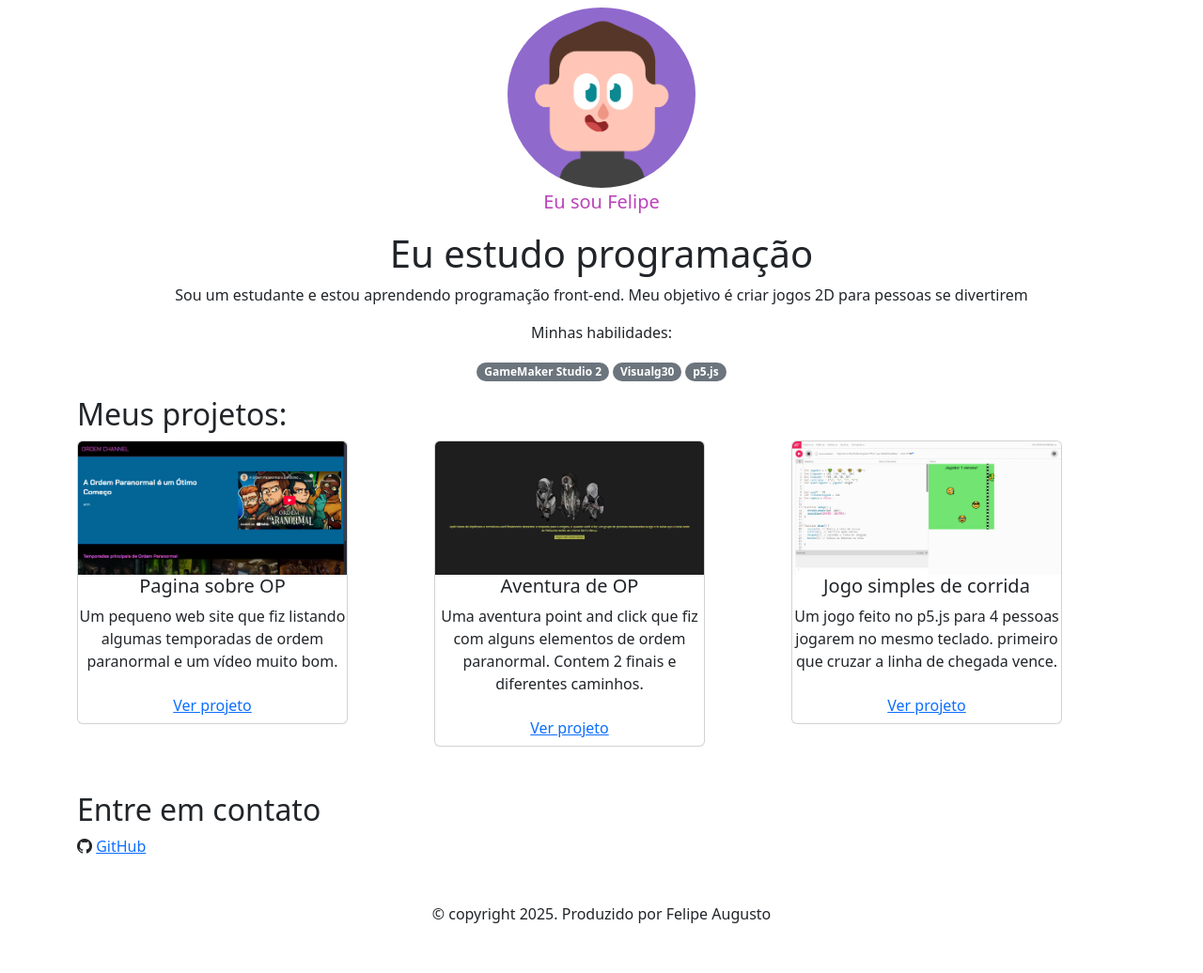
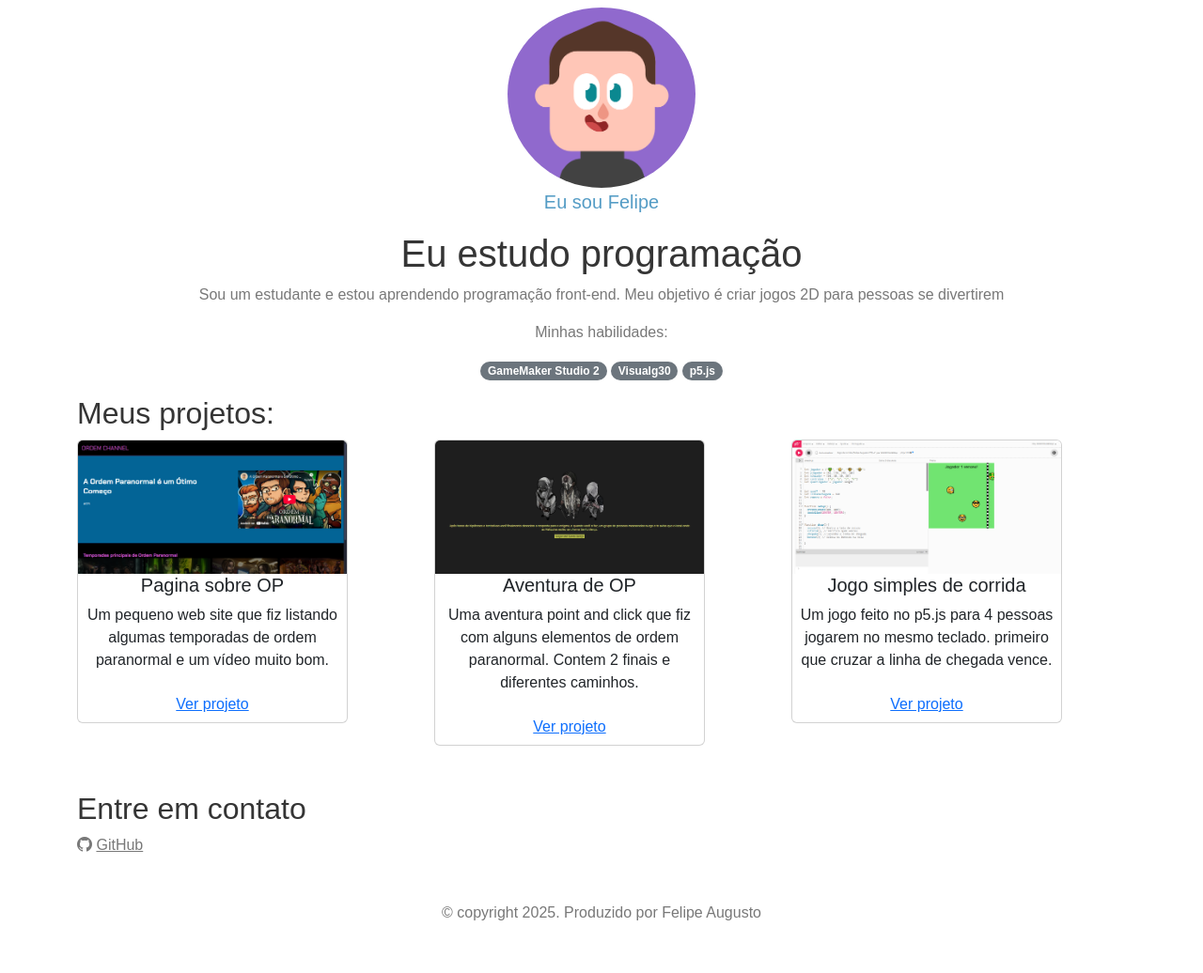
Before and after one commit to FelipeAugusto0413/Teste-de-portfolio, a plain HTML site: page index.html in a window 1280 px wide. Shown: the whole page at 94% size. Drawn offline with nearby package versions, Linux system fonts and the light colour scheme; a web font is replaced by a local one.

Commit message:
Update style.css
Versão final

```diff
--- a/style.css
+++ b/style.css
@@ -1,5 +1,27 @@
+:root {
+    --cor-principal: rgb(120, 120, 120);
+    --cor-secundaria: rgb(53, 53, 53);
+    --cor-destaque: rgb(84, 156, 197);
+}
 
+body {
+    font-family: 'sansation', sans-serif;
+    color: var(--cor-principal)
+}
 
-.nome-configura{
-    color:rgb(187, 67, 187);
+h1, h2, h5 {
+    color: var(--cor-secundaria);
 }
+
+footer a {
+    color: var(--cor-principal);
+}
+
+a:hover {
+    color: var(--cor-destaque);
+}
+
+.lead {
+    color: var(--cor-destaque);
+    font-weight: 500;
+}
```
